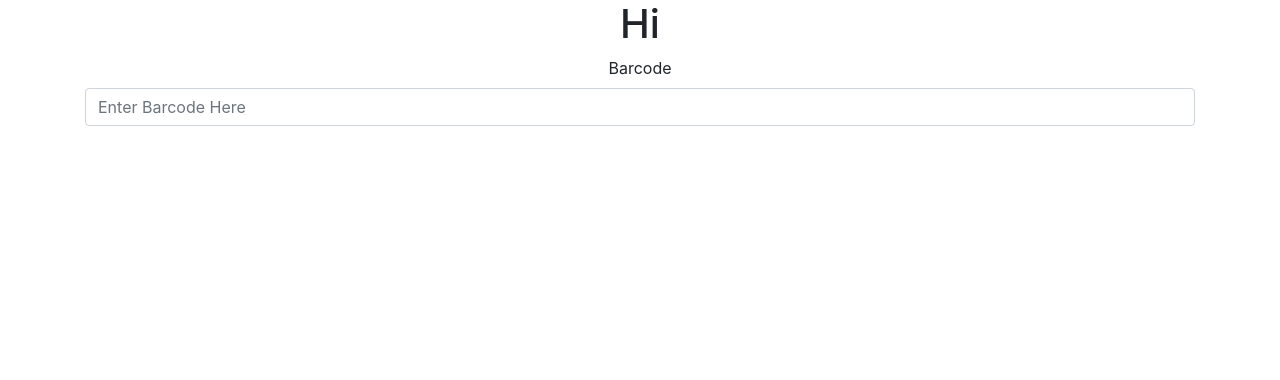
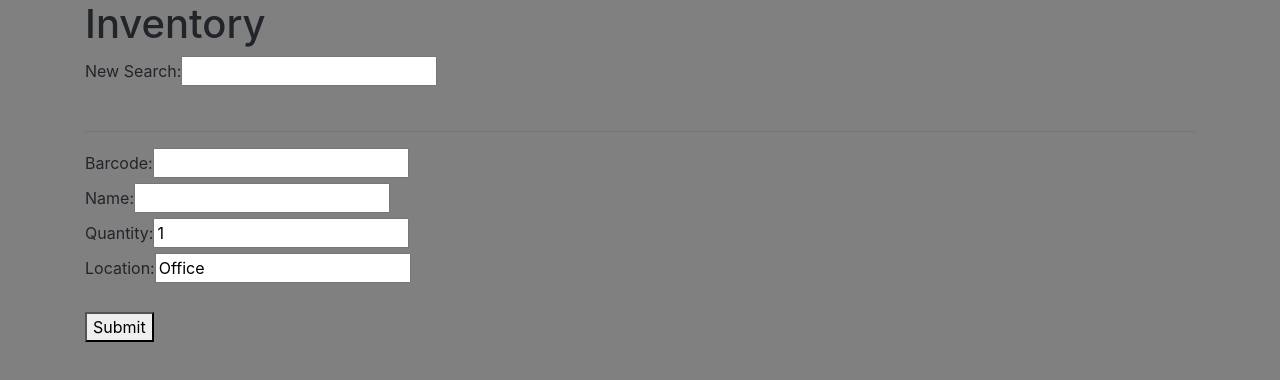
Before and after one commit to shawn220a/inventoryApp, a React (Create React App) app in the folder client/: page / in a window 1280 px wide. Shown: the top 380 px of the page. Built offline with nearby package versions, Linux system fonts and the light colour scheme.

Commit message:
Create form to add product to inventory

```diff
--- a/client/src/App.css
+++ b/client/src/App.css
@@ -1,38 +1,4 @@
 .App {
-  text-align: center;
+  background-color: grey;
+  height: 100vh;
 }
-
-.App-logo {
-  height: 40vmin;
-  pointer-events: none;
-}
-
-@media (prefers-reduced-motion: no-preference) {
-  .App-logo {
-    animation: App-logo-spin infinite 20s linear;
-  }
-}
-
-.App-header {
-  background-color: #282c34;
-  min-height: 100vh;
-  display: flex;
-  flex-direction: column;
-  align-items: center;
-  justify-content: center;
-  font-size: calc(10px + 2vmin);
-  color: white;
-}
-
-.App-link {
-  color: #61dafb;
-}
-
-@keyframes App-logo-spin {
-  from {
-    transform: rotate(0deg);
-  }
-  to {
-    transform: rotate(360deg);
-  }
-}
--- a/client/src/App.js
+++ b/client/src/App.js
@@ -1,12 +1,14 @@
 import './App.css';
 import { BrowserRouter as Router, Route } from 'react-router-dom';
 import { Home } from './components/Home';
+// import { NewItem } from './components/NewItem';
 
 function App() {
   return (
     <Router>
       <div className='App'>
         <Route exact path='/' component={Home} />
+        {/* <Route exact path='/NewItem' component={NewItem} /> */}
       </div>
     </Router>
   );
--- a/client/src/components/Home.js
+++ b/client/src/components/Home.js
@@ -1,33 +1,75 @@
 import React, { useState } from 'react';
-import { Form } from 'react-bootstrap';
-import { axios } from 'axios';
+// import axios from 'axios';
 
 export const Home = () => {
+  const [newSearch, setNewSearch] = useState('');
   const [barcode, setBarcode] = useState('');
+  const [description, setDescription] = useState('');
+  const [quantity, setQuantity] = useState(1);
+  const [location, setLocation] = useState('Office');
 
   const handleSubmit = (e) => {
     e.preventDefault();
+    if (newSearch === barcode) setQuantity(quantity + 1);
+    setBarcode(newSearch);
+    setNewSearch('');
+  };
 
-    setBarcode('');
+  const sendData = async (e) => {
+    e.preventDefault();
+    let body = {
+      barcode,
+      description,
+      quantity,
+      location,
+    };
+
+    console.log(body);
   };
 
   return (
     <div className='container'>
-      <h1>Hi</h1>
-      <Form onSubmit={handleSubmit}>
-        <Form.Group>
-          <Form.Label>Barcode</Form.Label>
-          <Form.Control
-            type='text'
-            value={barcode}
-            placeholder='Enter Barcode Here'
-            onChange={function onChange(e) {
-              setBarcode(e.target.value);
-            }}
-            required
-          />
-        </Form.Group>
-      </Form>
+      <h1>Inventory</h1>
+
+      <form onSubmit={handleSubmit}>
+        <label>New Search:</label>
+        <input
+          value={newSearch}
+          onChange={function handleChane(e) {
+            setNewSearch(e.target.value);
+          }}
+          required
+        />
+      </form>
+      <br />
+      <hr />
+      <form>
+        <label>Barcode:</label>
+        <input value={barcode} readOnly />
+        <br />
+        <label>Name:</label>
+        <input
+          value={description}
+          onChange={function handleChane(e) {
+            setDescription(e.target.value);
+          }}
+          required
+        />
+        <br />
+        <label>Quantity:</label>
+        <input value={quantity} readOnly />
+        <br />
+        <label>Location:</label>
+        <input
+          value={location}
+          onChange={function handleChane(e) {
+            setLocation(e.target.value);
+          }}
+        />
+        <br />
+        <br />
+        <button onClick={sendData}>Submit</button>
+      </form>
     </div>
   );
 };
--- a/package.json
+++ b/package.json
@@ -5,8 +5,9 @@
   "main": "app.js",
   "scripts": {
     "start": "node app.js",
-    "start:dev": "concurrently  -n \"server,client\" -c \"red,green\" \"nodemon --ignore 'client/*'\" \"npm run client\"",
-    "dev": "nodemon app.js"
+    "start:dev": "concurrently  -n \"dev,client\" -c \"red,green\" \"nodemon --ignore 'client/*'\" \"npm run client\"",
+    "dev": "nodemon app.js",
+    "client": "cd client && npm run start"
   },
   "keywords": [],
   "author": "",
```
Also changed, not shown: client/src/components/NewItem.js (added, +47 -0 lines), 2 other files (tests, documents, lock files or other folders).
